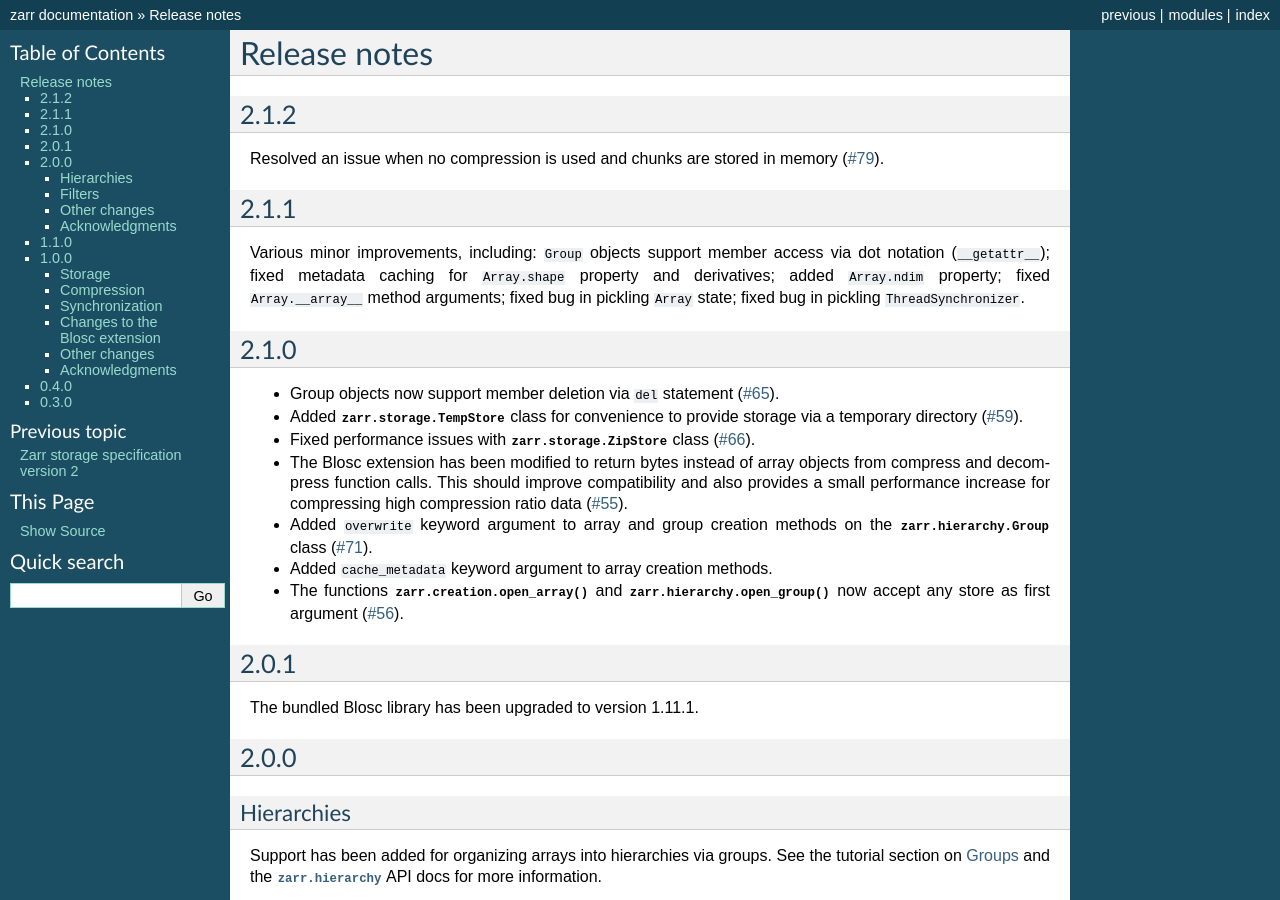
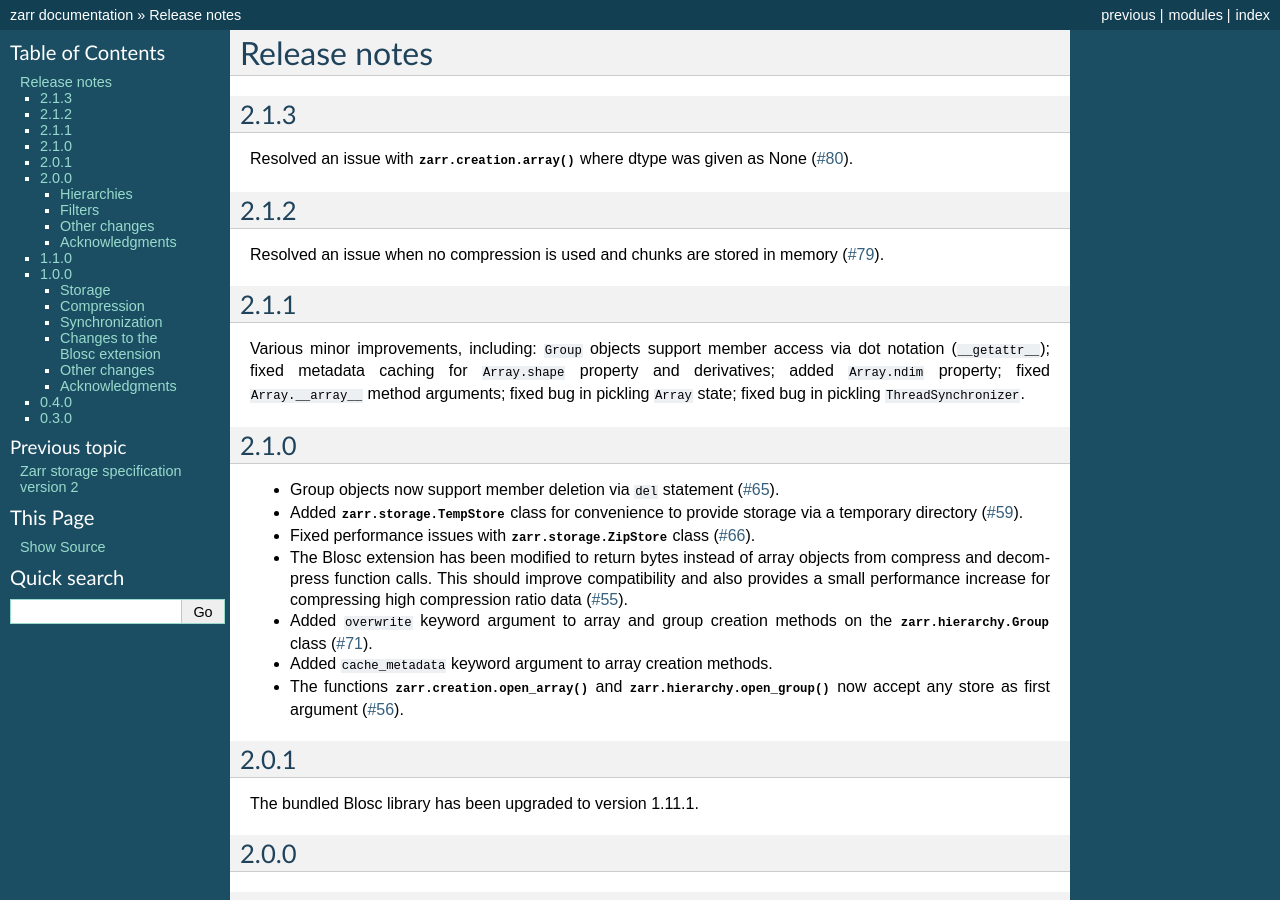
Before and after one commit to enthusiastdev121/zarr-python, a Sphinx documentation site: the page built from docs/release.rst, in a window 1280 px wide and 900 px high. Built offline with Sphinx 7.4.7, drawn with Linux system fonts in a browser that asks for light colours; the version number could not be read and is left out.

Commit message:
release notes

```diff
--- a/docs/release.rst
+++ b/docs/release.rst
@@ -1,5 +1,13 @@
 Release notes
 =============
+
+.. _release_2.1.3:
+
+2.1.3
+-----
+
+Resolved an issue with :func:`zarr.creation.array` where dtype was given as
+None (`#80 <https://github.com/alimanfoo/zarr/issues/80>`_).
 
 .. _release_2.1.2:
 
```
